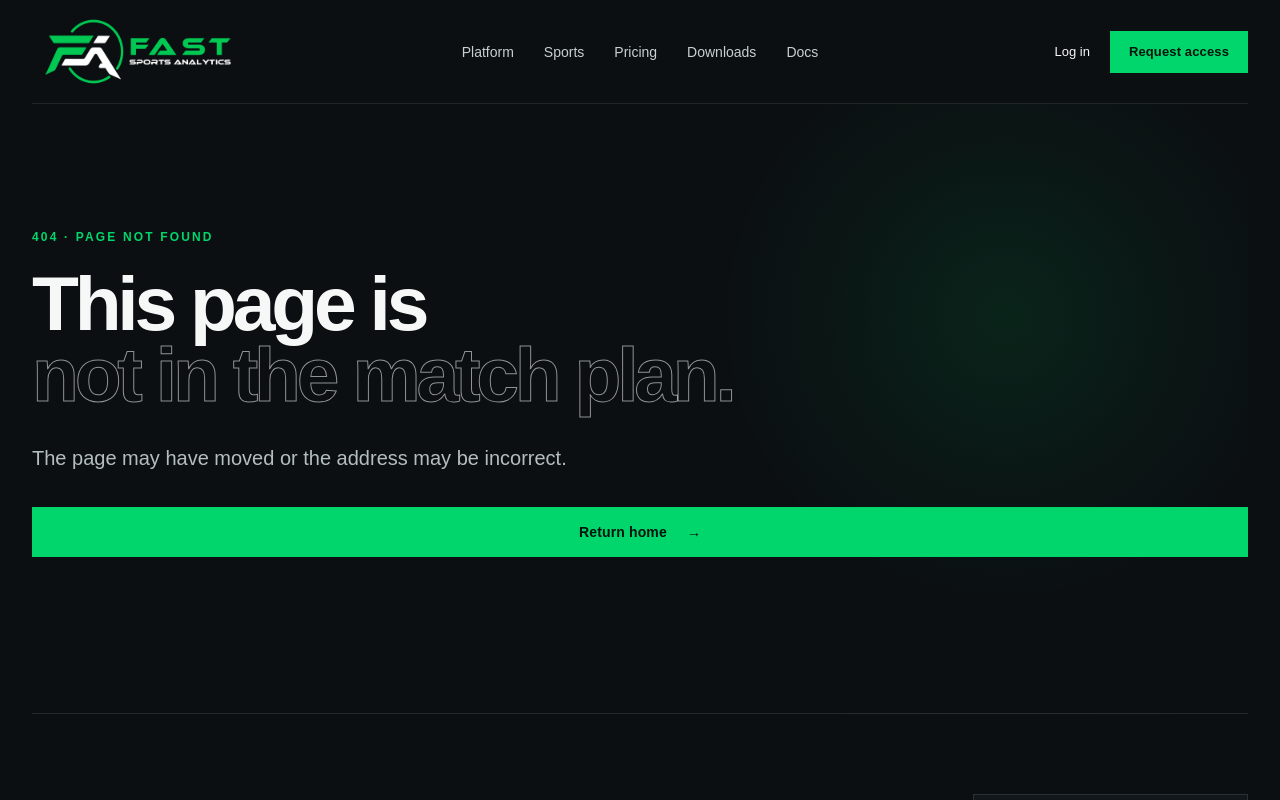
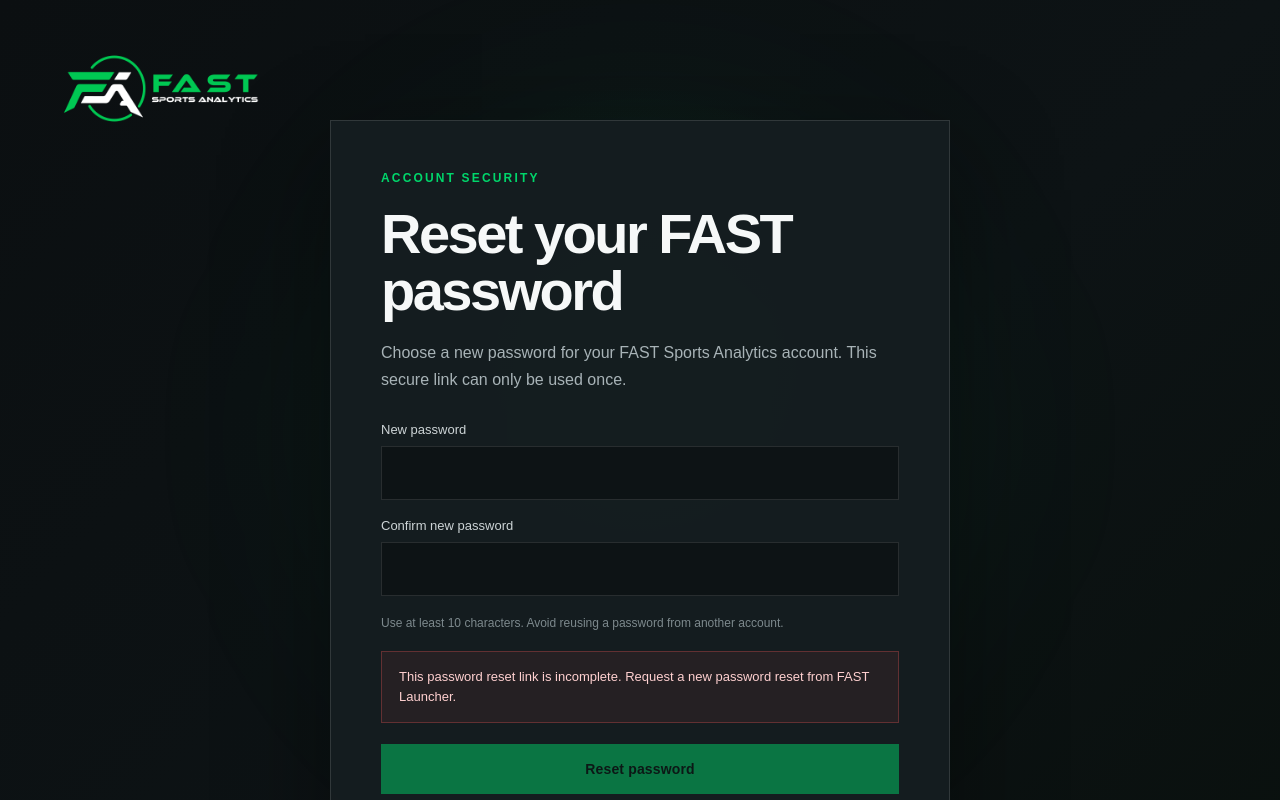
Before and after one commit to FAST-Sports-Analytics/fast-platform, a Next.js app: page /reset-password in a window 1280 px wide. Before the commit this address had no page. Shown: the top 800 px of the page. Built offline with nearby package versions, Linux system fonts and the light colour scheme; no server answers.

Commit message:
Add files via upload

```diff
--- /dev/null
+++ b/app/reset-password/ResetPasswordForm.tsx
@@ -0,0 +1,158 @@
+"use client";
+
+import Link from "next/link";
+import { FormEvent, useEffect, useMemo, useState } from "react";
+
+type ResetState = "ready" | "submitting" | "success" | "error" | "missing-token";
+
+const DEFAULT_FAST_CLOUD_URL = "http://127.0.0.1:8766";
+
+function normaliseApiBase(value: string) {
+  return value.replace(/\/+$/, "");
+}
+
+export function ResetPasswordForm() {
+  const [token, setToken] = useState("");
+  const [newPassword, setNewPassword] = useState("");
+  const [confirmPassword, setConfirmPassword] = useState("");
+  const [state, setState] = useState<ResetState>("ready");
+  const [message, setMessage] = useState("");
+
+  const apiBase = useMemo(
+    () => normaliseApiBase(process.env.NEXT_PUBLIC_FAST_CLOUD_URL || DEFAULT_FAST_CLOUD_URL),
+    [],
+  );
+
+  useEffect(() => {
+    const urlToken = new URLSearchParams(window.location.search).get("token")?.trim() || "";
+    setToken(urlToken);
+    if (!urlToken) {
+      setState("missing-token");
+      setMessage("This password reset link is incomplete. Request a new password reset from FAST Launcher.");
+    }
+  }, []);
+
+  async function submit(event: FormEvent<HTMLFormElement>) {
+    event.preventDefault();
+    setMessage("");
+
+    if (!token) {
+      setState("missing-token");
+      setMessage("This password reset link is incomplete. Request a new password reset from FAST Launcher.");
+      return;
+    }
+    if (newPassword.length < 10) {
+      setState("error");
+      setMessage("Your new password must contain at least 10 characters.");
+      return;
+    }
+    if (newPassword.length > 128) {
+      setState("error");
+      setMessage("Your new password must contain no more than 128 characters.");
+      return;
+    }
+    if (newPassword !== confirmPassword) {
+      setState("error");
+      setMessage("The passwords do not match.");
+      return;
+    }
+
+    setState("submitting");
+    try {
+      const response = await fetch(`${apiBase}/api/v1/auth/reset-password`, {
+        method: "POST",
+        headers: { "Content-Type": "application/json" },
+        body: JSON.stringify({ token, new_password: newPassword }),
+      });
+
+      let payload: { message?: string; detail?: string } = {};
+      try {
+        payload = await response.json();
+      } catch {
+        payload = {};
+      }
+
+      if (!response.ok) {
+        const detail = payload.detail || "The password reset could not be completed.";
+        if (/invalid|expired/i.test(detail)) {
+          setMessage("This password reset link is invalid, expired, or has already been used. Request a new reset from FAST Launcher.");
+        } else if (/suspended/i.test(detail)) {
+          setMessage("This FAST account is suspended. Contact your administrator for assistance.");
+        } else {
+          setMessage(detail);
+        }
+        setState("error");
+        return;
+      }
+
+      setNewPassword("");
+      setConfirmPassword("");
+      setState("success");
+      setMessage(payload.message || "Password reset complete. You can now sign in to FAST Launcher.");
+    } catch {
+      setState("error");
+      setMessage(
+        "FAST Cloud could not be reached. If you are testing locally, make sure FAST Cloud is running on this computer, then try again.",
+      );
+    }
+  }
+
+  if (state === "success") {
+    return <section className="reset-card reset-success" aria-live="polite">
+      <div className="reset-status-icon">✓</div>
+      <p className="eyebrow">Password updated</p>
+      <h1>Your FAST password has been reset.</h1>
+      <p>{message}</p>
+      <div className="reset-actions">
+        <Link className="button button-primary" href="/downloads">Return to FAST Launcher</Link>
+        <Link className="button button-quiet" href="/">FAST Sports Analytics website</Link>
+      </div>
+      <small>You can close this browser tab and sign in to FAST Launcher with your new password.</small>
+    </section>;
+  }
+
+  return <section className="reset-card" aria-live="polite">
+    <p className="eyebrow">Account security</p>
+    <h1>Reset your FAST password</h1>
+    <p>Choose a new password for your FAST Sports Analytics account. This secure link can only be used once.</p>
+
+    <form className="reset-form" onSubmit={submit}>
+      <label>
+        New password
+        <input
+          type="password"
+          autoComplete="new-password"
+          minLength={10}
+          maxLength={128}
+          value={newPassword}
+          onChange={(event) => setNewPassword(event.target.value)}
+          disabled={state === "submitting" || state === "missing-token"}
+          required
+        />
+      </label>
+      <label>
+        Confirm new password
+        <input
+          type="password"
+          autoComplete="new-password"
+          minLength={10}
+          maxLength={128}
+          value={confirmPassword}
+          onChange={(event) => setConfirmPassword(event.target.value)}
+          disabled={state === "submitting" || state === "missing-token"}
+          required
+        />
+      </label>
+      <div className="reset-password-guidance">Use at least 10 characters. Avoid reusing a password from another account.</div>
+      {message && <div className={state === "error" || state === "missing-token" ? "reset-message error" : "reset-message"}>{message}</div>}
+      <button className="button button-primary reset-submit" type="submit" disabled={state === "submitting" || state === "missing-token"}>
+        {state === "submitting" ? "Resetting password…" : "Reset password"}
+      </button>
+    </form>
+
+    <div className="reset-security-note">
+      <strong>Secure recovery link</strong>
+      <span>If this link has expired or has already been used, request another reset from the FAST Launcher sign-in screen.</span>
+    </div>
+  </section>;
+}
--- /dev/null
+++ b/app/reset-password/page.tsx
@@ -0,0 +1,21 @@
+import type { Metadata } from "next";
+import Image from "next/image";
+import Link from "next/link";
+import { ResetPasswordForm } from "./ResetPasswordForm";
+
+export const metadata: Metadata = {
+  title: "Reset password",
+  description: "Reset your FAST Sports Analytics account password.",
+  robots: { index: false, follow: false },
+};
+
+export default function ResetPasswordPage() {
+  return <main className="reset-page">
+    <div className="reset-page-glow" aria-hidden="true" />
+    <Link href="/" className="reset-brand" aria-label="FAST Sports Analytics home">
+      <Image src="/branding/fast-logo.png" alt="FAST Sports Analytics" width={500} height={170} priority />
+    </Link>
+    <ResetPasswordForm />
+    <p className="reset-footer">FAST Sports Analytics · Secure account recovery</p>
+  </main>;
+}
```
Also changed, not shown: app/globals.css.
